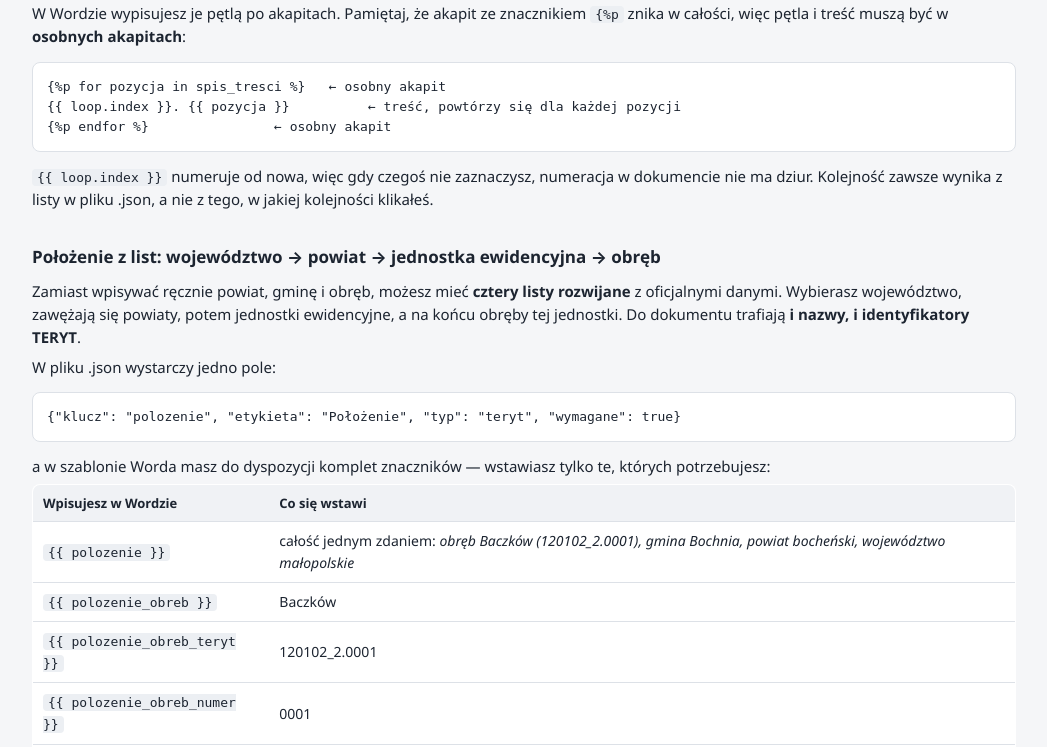
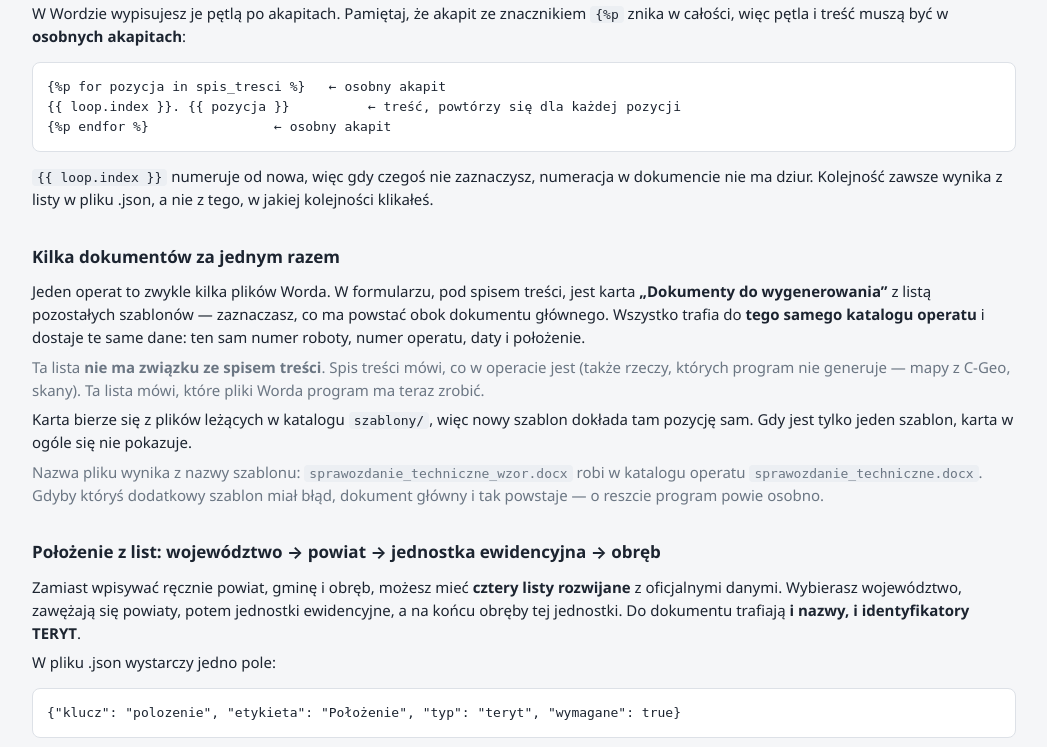
Before and after one commit to piotrekstania/kuba-apk, a FastAPI app: page /pomoc in a window 1280 px wide. Shown: the part 2778-3525 px from the top of the page, without its empty margins (116-1163 px from the left). Run offline with FastAPI, Linux system fonts and the light colour scheme.

Commit message:
Karta „Dokumenty do wygenerowania”: kilka plików Worda za jednym razem
Operat to kilka dokumentów z tymi samymi danymi, więc w formularzu doszła lista
checkboxów z pozostałymi szablonami. Zaznaczone powstają obok głównego, w tym
samym katalogu operatu.

Dodatkowe szablony wypełnia `generator.dopisz_dokument` **gotowym kontekstem**
dokumentu głównego. Dzięki temu numer operatu, daty i położenie są identyczne,
a `auto_numer` nie sięga po kolejny numer z licznika — widzi, że wartość już jest.
Sprawdzone: po wygenerowaniu dwóch dokumentów licznik stoi na 1.

Lista bierze się z plików w katalogu `szablony/`, a nie z `.json`: dorzucenie
nowego szablonu dokłada pozycję samo. Gdy szablon jest tylko jeden, karta znika
z formularza, żeby nie straszyć pustym nagłówkiem.

Lista jest świadomie niezależna od spisu treści. Spis mówi, co w operacie jest —
także rzeczy, których program nie generuje (mapy z C-Geo, skany). Ta lista mówi,
które pliki Worda program ma teraz zrobić.

Błąd w dodatkowym szablonie nie przekreśla operatu: dokument główny jest już
zapisany, więc reszta idzie jako ostrzeżenie na stronie operatu.

Co-Authored-By: Claude Opus 5 <noreply@anthropic.com>

```diff
--- a/app/generator.py
+++ b/app/generator.py
@@ -121,6 +121,20 @@ def nazwa_pliku(szablon: Szablon, kontekst: dict[str, Any]) -> str:
     return bezpieczna_nazwa(baza)
 
 
+def dopisz_dokument(szablon: Szablon, kontekst: dict[str, Any], katalog: Path) -> Path:
+    """Wypełnia dodatkowy szablon **tym samym kontekstem** i kładzie go w katalogu operatu.
+
+    Kontekst jest gotowy, więc numer operatu, daty i położenie są identyczne jak
+    w dokumencie głównym — a `auto_numer` nie sięgnie po kolejny numer z licznika,
+    bo widzi, że wartość już jest.
+    """
+    dokument = DocxTemplate(szablon.plik)
+    dokument.render(kontekst, autoescape=True)
+    plik = katalog / operaty.nazwa_dokumentu(szablon.id)
+    dokument.save(plik)
+    return plik
+
+
 def _numer_operatu(szablon: Szablon, kontekst: dict[str, Any]) -> str:
     for pole in szablon.pola:
         if pole.typ == "auto_numer" and kontekst.get(pole.klucz):
--- a/app/main.py
+++ b/app/main.py
@@ -167,6 +167,8 @@ def odczytaj_dane(formularz, szablon: szablony.Szablon) -> dict[str, Any]:
                                                 if k.startswith("pole__")}
         elif pole.typ == "tabela":
             proste.setdefault(pole.klucz, [])
+        elif pole.typ == "dokumenty":
+            proste[pole.klucz] = formularz.getlist(f"pole__{pole.klucz}")
         elif pole.typ == "wybor_wielokrotny":
             # Kolejność bierzemy z listy opcji, nie z formularza, a pozycje „zawsze”
             # dokładamy niezależnie od tego, co przyszło — w formularzu są wyłączone,
@@ -216,6 +218,18 @@ def _szablon_albo_blad(request: Request, identyfikator: str):
     return szablon, None
 
 
+def _inne_szablony(szablon: szablony.Szablon) -> list[dict[str, str]]:
+    """Szablony, które można dogenerować do tego samego operatu — bez tego bieżącego.
+
+    Gdy innych nie ma, wyrzucamy pole typu `dokumenty` z formularza, żeby nie została
+    pusta karta z samym nagłówkiem.
+    """
+    inne = [s for s in szablony.lista_skrocona() if s["id"] != szablon.id]
+    if not inne:
+        szablon.pola = [p for p in szablon.pola if p.typ != "dokumenty"]
+    return inne
+
+
 @app.get("/nowy/{identyfikator}", response_class=HTMLResponse)
 def formularz(request: Request, identyfikator: str, kopiuj: int | None = None):
     szablon, odpowiedz = _szablon_albo_blad(request, identyfikator)
@@ -243,7 +257,8 @@ def formularz(request: Request, identyfikator: str, kopiuj: int | None = None):
             podglad = wzor.format(numer=numer, numer3=f"{numer:03d}", rok=date.today().year)
 
     return _widok(request, "formularz.html", szablon=szablon, wartosci=wartosci,
-                  podglad_numeru=podglad, dzisiaj=date.today().isoformat())
+                  podglad_numeru=podglad, dzisiaj=date.today().isoformat(),
+                  inne_szablony=_inne_szablony(szablon))
 
 
 @app.post("/generuj/{identyfikator}")
@@ -264,7 +279,8 @@ async def generuj(request: Request, identyfikator: str):
     if brakujace:
         return _widok(request, "formularz.html", szablon=szablon, wartosci=dane,
                       blad="Uzupełnij wymagane pola: " + ", ".join(brakujace),
-                      dzisiaj=date.today().isoformat())
+                      dzisiaj=date.today().isoformat(),
+                      inne_szablony=_inne_szablony(szablon))
 
     try:
         plik, kontekst, ostrzezenia = generator.generuj(szablon, dane, db.wczytaj_ustawienia())
@@ -273,13 +289,29 @@ async def generuj(request: Request, identyfikator: str):
         # przez literówkę w szablonie byłaby gorsza niż sam błąd.
         zapisz_blad(request, blad)
         return _widok(request, "formularz.html", szablon=szablon, wartosci=dane,
+                      inne_szablony=_inne_szablony(szablon),
                       blad=f"Nie udało się wypełnić szablonu „{szablon.nazwa}”. Zwykle "
                            "znaczy to, że w pliku .docx jest literówka w znaczniku "
                            "{{ }} albo {% ... %}. Twoje dane zostały tutaj — popraw "
                            f"szablon w Wordzie i kliknij ponownie. Szczegóły: {blad}",
                       dzisiaj=date.today().isoformat())
 
+    # Dodatkowe dokumenty do tego samego katalogu, wypełnione tym samym kontekstem.
+    # Awaria któregoś nie może przekreślić dokumentu głównego, który już jest na dysku —
+    # zgłaszamy ją jako ostrzeżenie na stronie operatu.
     katalog = plik.parent
+    for identyfikator_dodatkowego in dane.get("dokumenty") or []:
+        dodatkowy = szablony.szablon_po_id(str(identyfikator_dodatkowego))
+        if dodatkowy is None or dodatkowy.id == szablon.id:
+            continue
+        try:
+            generator.dopisz_dokument(dodatkowy, kontekst, katalog)
+        except Exception as blad:
+            zapisz_blad(request, blad)
+            ostrzezenia.append(
+                f"Nie udało się wygenerować dokumentu „{dodatkowy.nazwa}” — sprawdź "
+                f"znaczniki w pliku {dodatkowy.plik.name}. Reszta operatu jest gotowa.")
+
     tytul = kontekst.get("nr_roboty") or katalog.name
     dokument_id = db.zapisz_dokument(
         szablon.id, str(tytul), f"{katalog.name}/{plik.name}", dane, katalog.name,
--- a/app/szablony.py
+++ b/app/szablony.py
@@ -133,6 +133,28 @@ def wczytaj_szablon(plik: Path) -> Szablon:
     return szablon
 
 
+def lista_skrocona() -> list[dict[str, str]]:
+    """Same identyfikatory i nazwy szablonów, bez otwierania plików .docx.
+
+    Potrzebne do listy „co jeszcze wygenerować”. Pełne `lista_szablonow()` czyta każdy
+    dokument Worda, a tutaj wystarczy nazwa — no i wołanie go z `wczytaj_szablon`
+    zapętliłoby się.
+    """
+    wynik = []
+    for plik in sorted(SZABLONY.glob("*.docx")):
+        if plik.name.startswith("~$"):
+            continue
+        nazwa = _etykieta_z_klucza(plik.stem)
+        opis_json = plik.with_suffix(".json")
+        if opis_json.exists():
+            try:
+                nazwa = json.loads(opis_json.read_text(encoding="utf-8")).get("nazwa", nazwa)
+            except ValueError:
+                pass
+        wynik.append({"id": plik.stem, "nazwa": nazwa})
+    return wynik
+
+
 def lista_szablonow() -> list[Szablon]:
     pliki = sorted(p for p in SZABLONY.glob("*.docx") if not p.name.startswith("~$"))
     wynik = []
--- a/app/web/templates/pomoc.html
+++ b/app/web/templates/pomoc.html
@@ -135,6 +135,21 @@
   numeracja w dokumencie nie ma dziur. Kolejność zawsze wynika z listy w pliku .json,
   a nie z tego, w jakiej kolejności klikałeś.</p>
 
+<h2 id="dokumenty">Kilka dokumentów za jednym razem</h2>
+<p>Jeden operat to zwykle kilka plików Worda. W formularzu, pod spisem treści, jest karta
+  <strong>„Dokumenty do wygenerowania”</strong> z listą pozostałych szablonów — zaznaczasz,
+  co ma powstać obok dokumentu głównego. Wszystko trafia do <strong>tego samego katalogu
+  operatu</strong> i dostaje te same dane: ten sam numer roboty, numer operatu, daty
+  i położenie.</p>
+<p class="szary">Ta lista <strong>nie ma związku ze spisem treści</strong>. Spis treści mówi,
+  co w operacie jest (także rzeczy, których program nie generuje — mapy z C-Geo, skany).
+  Ta lista mówi, które pliki Worda program ma teraz zrobić.</p>
+<p>Karta bierze się z plików leżących w katalogu <code>szablony/</code>, więc nowy szablon
+  dokłada tam pozycję sam. Gdy jest tylko jeden szablon, karta w ogóle się nie pokazuje.</p>
+<p class="szary">Nazwa pliku wynika z nazwy szablonu: <code>sprawozdanie_techniczne_wzor.docx</code>
+  robi w katalogu operatu <code>sprawozdanie_techniczne.docx</code>. Gdyby któryś dodatkowy
+  szablon miał błąd, dokument główny i tak powstaje — o reszcie program powie osobno.</p>
+
 <h2 id="teryt">Położenie z list: województwo → powiat → jednostka ewidencyjna → obręb</h2>
 <p>Zamiast wpisywać ręcznie powiat, gminę i obręb, możesz mieć <strong>cztery listy rozwijane</strong>
   z oficjalnymi danymi. Wybierasz województwo, zawężają się powiaty, potem jednostki ewidencyjne,
```
Also changed, not shown: CLAUDE.md (+1 -0 lines), app/web/templates/formularz.html (+23 -0 lines), narzedzia/utworz_wzor_szablonu.py (+7 -0 lines), szablony/spis_tresci_wzor.json (+7 -0 lines), 2 other files.
